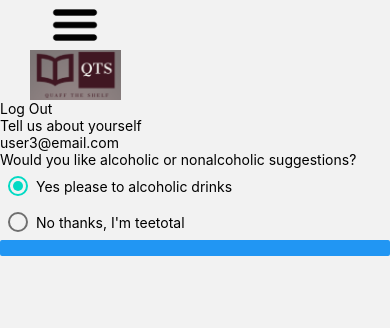
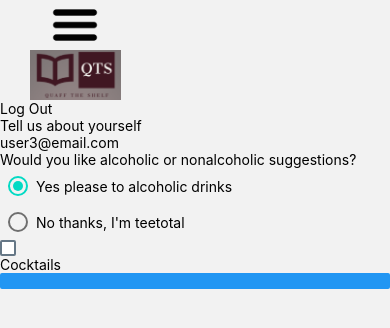
Before and after one commit to izzy-pin/QuaffTheShelf, a React Native app: screen /UserProfile in a window 390 px wide. Shown: the top 328 px of the page. Built offline with nearby package versions, Linux system fonts and the light colour scheme; no server answers.

Commit message:
added cocktails checkbox

```diff
--- a/src/screens/UserProfile.js
+++ b/src/screens/UserProfile.js
@@ -1,5 +1,5 @@
 import React, { useState } from "react";
-import { View, Text, Button } from "react-native";
+import { View, Text, Button, CheckBox } from "react-native";
 import { RadioButton } from "react-native-paper";
 //import { getAuth } from "firebase/auth";
 import { doc, getFirestore, setDoc } from "firebase/firestore";
@@ -7,6 +7,9 @@ import app from "../../firebase-config";
 
 const UserProfile = () => {
   const [alcoholBool, setAlcoholBool] = useState(true);
+  const [alcoholPrefs, setAlcoholPrefs] = useState({ cocktails: false });
+  // const [noAlcoholPrefs, setNoAlcoholPrefs] = useState({});
+
   //   const auth = getAuth();
   //   const user = auth.currentUser;
   //  const email = user.email
@@ -24,6 +27,13 @@ const UserProfile = () => {
       console.log(err);
     }
   };
+
+  const handleAlcoholCheckBoxChange = (drinkType) => {
+    setAlcoholPrefs((currentPrefs) => {
+      return { ...currentPrefs, [drinkType]: !currentPrefs[drinkType] };
+    });
+  };
+
   return (
     <View>
       <Text>Tell us about yourself</Text>
@@ -45,6 +55,23 @@ const UserProfile = () => {
         />
         <Text>No thanks, I&apos;m teetotal</Text>
       </View>
+
+      {alcoholBool ? (
+        <View>
+          <View>
+            <CheckBox
+              value={alcoholPrefs.cocktails}
+              onValueChange={() => {
+                handleAlcoholCheckBoxChange("cocktails");
+              }}
+            />
+            <Text>Cocktails</Text>
+          </View>
+        </View>
+      ) : (
+        <View></View>
+      )}
+
       <Button onPress={handleSave}></Button>
       {/* <TextInput
         placeholder="Email"
```
